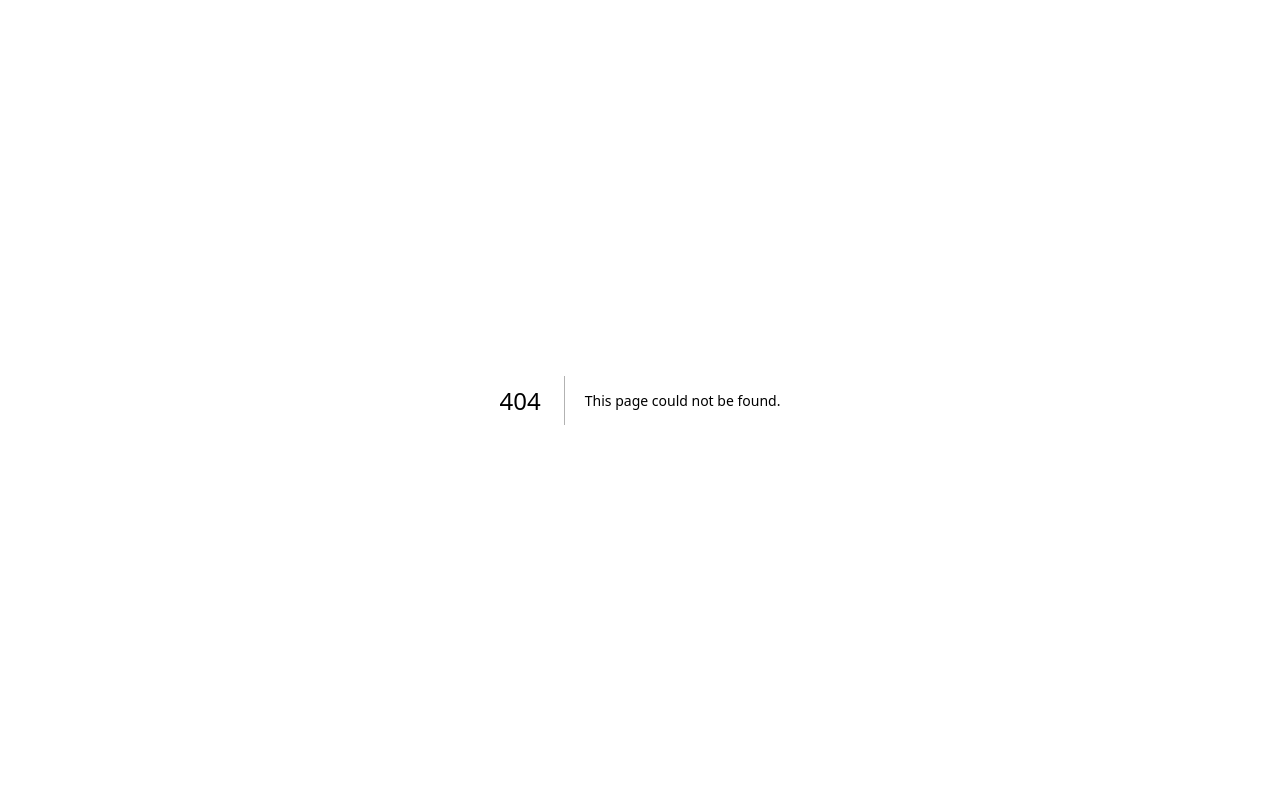
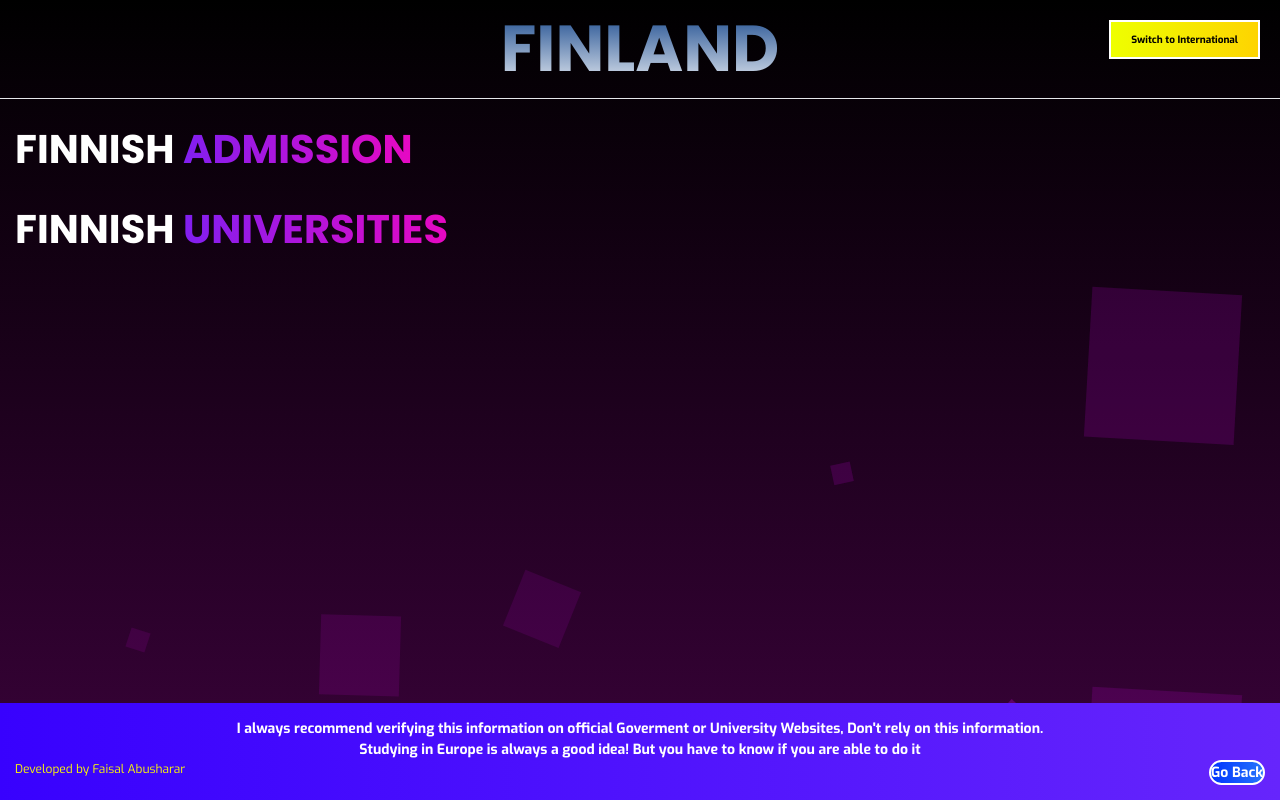
Before and after one commit to FaisalAbusharar/europe-university-info, a Next.js app: page /admission/finland in a window 1280 px wide. Before the commit this address had no page. Shown: the top 800 px of the page. Built offline with nearby package versions, Linux system fonts and the light colour scheme.

Commit message:
setup admission info page

```diff
--- /dev/null
+++ b/src/app/admission/finland/page.tsx
@@ -0,0 +1,45 @@
+
+import Admission from '../../components/admission';
+import '../../styles/countrypage.css'
+import ScrollTo from '../../components/scrollFunction'
+
+const europeanAdmissionInformation = ''
+const internationalAdmissionInformationText = ''
+const europeanStudentsUniversities = ''
+const internationalUniversityInformationText = ''
+
+
+const Finland = () => {
+    const CountryInformation = {
+        countryName: "FINLAND",
+        countryNameOptional: "FINNISH",
+        admissionInformation: europeanAdmissionInformation,
+        internationalAdmissionInformation: internationalAdmissionInformationText,
+        universityInformation: europeanStudentsUniversities,
+        internationalUniversityInformation: internationalUniversityInformationText,
+        footerInformation: "I always recommend verifying this information on official Goverment or University Websites, Don't rely on this information.",
+        titleColor1: "#003580",
+        titleColor2: "#ffffff",
+        optionalInformation: [
+            //{title: <><span id="gradientSub"></span></>, description: },
+            //{title:  <><span id="gradientSub"></span> OR <span id="gradientSubSub">U</span></>, description: },
+        ],
+        internationalOptionalInformation: [
+            //{title: <><span id="gradientSubSub"></span></>, description: },
+        ],
+
+    }
+    return (
+        <div>
+            <Admission countryName={CountryInformation.countryName} countryNameOptional={CountryInformation.countryNameOptional}
+            admissionInformation={CountryInformation.admissionInformation} internationalAdmissionInformation={CountryInformation.internationalAdmissionInformation}
+            universityInformation={CountryInformation.universityInformation} internationalUniversityInformation={CountryInformation.internationalUniversityInformation}
+            footerInformation={CountryInformation.footerInformation} titleColor1={CountryInformation.titleColor1} titleColor2={CountryInformation.titleColor2}
+            optionalInformation={CountryInformation.optionalInformation} internationalOptionalInformation={CountryInformation.internationalOptionalInformation}
+
+            ></Admission>
+        </div>
+    )
+}
+
+export default Finland;
--- a/src/app/admission/page.tsx
+++ b/src/app/admission/page.tsx
@@ -1,48 +1,24 @@
 "use client"
-import '../styles/admissionPage.css'
-import { Poppins, Exo } from 'next/font/google';
-import Footer from '../components/footer'
+import { Poppins } from 'next/font/google';
 import Link from 'next/link';
 import '../styles/countrypage.css'
-import React, { useState, useEffect } from 'react';
 import '../styles/gradientButtonStyles.css'
-import BackgroundAnim from '../animation/backgroundAnimationFirst';
-
+import Footer from '../components/footer';
 
 const poppins = Poppins({ subsets: ['latin'], weight: ['400', '700'] });
-const exo = Exo({subsets: ['latin'], weight: ['400', '800']})
-
-
+const footerInformation = 'Applying to Universities aboard can be a hassle, but we\'re here to help.'
 
 const Admission = () => {
-
-    const [loaded, setLoaded] = useState(false);
-
-    useEffect(() => {
-        setLoaded(true);
-    }, []);
-
-
   return (
-    <main id="admissionBackground" className={`${exo.className} flex flex-col min-h-screen ${loaded ? 'slide-in-top' : ''}`}>
-      <BackgroundAnim objectColor={[0, 225, 250]} className="absolute inset-0 z-0" >
-      <div className={`relative z-10 flex-grow flex-col items-center justify-center`}>
-                <div id='titleContainer' className="mb-auto mt-8">
-                    <h1 id="Title">ADMISSION</h1>
-
-                    <h2 id="Subtitle">Applying? Well, let's help you.</h2>
-                </div>
-                <div id='informationContainer' className='mb-auto mt-8'>
-                    <h2 id="infoBody">You've done your research, and now you're ready to apply, but oh wait... how do you apply?</h2>
-                    <h2 id="infoBody">Well, we're ready to help, Let's start... Choose a country you'd like to apply to</h2>
-                </div>
-
-            <div id="countryContainer" className="flex space-x-4 mb-8 justify-center">
-                <div id='minCountryContainer'>
+    <main className={`${poppins.className} flex flex-col min-h-screen`}>
+      <div className="flex-grow flex flex-col items-center justify-center bg-gradient-to-r from-black to-gray-900">
+        <h1 id="titlePageCountry">ADMISSION</h1>
+        <h2 id="Subtitle">How to apply to your <p id="gradientSub">European Country</p></h2>
+          <div id="countryContainer" className="flex space-x-4 mb-8">
             <Link href="/countries/germany">
             <button className='button' id="gradientButtonTextGermany">Germany</button>
             </Link>
-                <Link href="/countries/finland">
+            <Link href="/admission/finland">
             <button className='button' id="gradientButtonTextFinland">Finland</button>
             </Link>
             <Link href="/countries/sweden">
@@ -56,11 +32,11 @@ const Admission = () => {
             </Link>
           </div>
       </div>
-            </div>
-            <Footer footerInformation={'Applying can be complicated, but we are here to provide you the information!'}></Footer>
-        </BackgroundAnim>
+      <Footer returnPage='' footerInformation={footerInformation}></Footer>
     </main>
-    )
+  );
 }
 
-export default Admission
+
+
+export default Admission;
--- /dev/null
+++ b/src/app/components/admission.jsx
@@ -0,0 +1,80 @@
+"use client";
+
+import { Poppins, Exo } from 'next/font/google';
+import React, { useState, useEffect } from 'react';
+import BackgroundAnim from '../animation/backgroundAnimationFirst';
+import '../styles/animations.css';
+import Footer from './footer'
+import '../styles/transitions.css';
+
+const poppins = Poppins({ subsets: ['latin'], weight: ['400', '700'] });
+const exo = Exo({ subsets: ['latin'], weight: ['400', '700'] });
+
+const Admission = ({
+  countryName, countryNameOptional,
+  admissionInformation, internationalAdmissionInformation,
+  universityInformation, internationalUniversityInformation,
+  footerInformation, titleColor1, titleColor2,
+  optionalInformation = [{}], internationalOptionalInformation = [{}]
+}) => {
+  const titleStyle = {
+    background: `linear-gradient(to bottom, ${titleColor1}, ${titleColor2})`,
+    WebkitBackgroundClip: 'text',
+    WebkitTextFillColor: 'transparent'
+  };
+
+  const [isInternational, setInternational] = useState(false);
+  const [loaded, setLoaded] = useState(false);
+  const [animation, setAnimation] = useState(true);
+
+  const handleToggle = () => {
+    setInternational(!isInternational);
+    setAnimation(false); // Set fade to true
+
+    // Reset fade after the animation duration
+    setTimeout(() => setAnimation(true), 600);
+  }
+
+  useEffect(() => {
+    setLoaded(true);
+  }, []);
+
+
+
+  return (
+    <main id="backgroundCountry" className={`${exo.className} flex flex-col min-h-screen ${loaded ? 'slide-in-top' : ''}`}>
+      <BackgroundAnim objectColor={[184, 5, 201]} className="absolute inset-0 z-0" />
+      <div className={`relative z-10 flex-grow flex-col items-center justify-center ${animation ? 'fade-enter-active' : 'fade-exit-active'}`}>
+        <h1 className={`${poppins.className}`} id="titleCountry" style={titleStyle}>{countryName}</h1>
+        <button id="toggleButton" onClick={handleToggle}>
+          {isInternational ? "Switch to European" : "Switch to International"}
+        </button>
+        <hr id="line" />
+        <h2 className={`${poppins.className}`} id="subtitleLeft">{countryNameOptional} <p id="gradientSub">ADMISSION</p></h2>
+        <p className={`${exo.className}`} id="infoBody">{isInternational ? internationalAdmissionInformation : admissionInformation}</p>
+        <h2 className={`${poppins.className}`} id="subtitleLeft">{countryNameOptional} <p id="gradientSub">UNIVERSITIES</p></h2>
+        <p className={`${exo.className}`} id="infoBody">{isInternational ? internationalUniversityInformation : universityInformation}</p>
+        <h2 className={`${poppins.className}`} id="subtitleLeft">{isInternational ? <>{countryNameOptional} <p id="gradientGold">TUITIONS FEES</p></> : ""}</h2>
+
+        <ul className={`${exo.className}`} id="infoBody">{optionalInformation.map((item, index) => (
+          <li key={index}>
+            <p className={`${exo.className}`} id="subSubTitleLeft"><span><strong>{item.title}</strong></span></p>
+            <small className={`${exo.className}`} id="infoBody">{item.description}</small>
+          </li>
+        ))}</ul>
+
+        <ul className={`${exo.className}`} id="infoBody">{isInternational ? (internationalOptionalInformation.map((item, index) => (
+          <li key={index}>
+            <p className={`${exo.className}`} id="subSubTitleLeft"><span><strong>{item.title}</strong></span></p>
+            <small className={`${exo.className}`} id="infoBody">{item.description}</small>
+          </li>
+        ))) : ""}</ul>
+
+      </div>
+      <div id="buffer"></div>
+      <Footer returnPage='countries' footerInformation={footerInformation}></Footer>
+    </main>
+  );
+}
+
+export default Admission;
```
Lines whose indentation alone changed are shown as unchanged.
